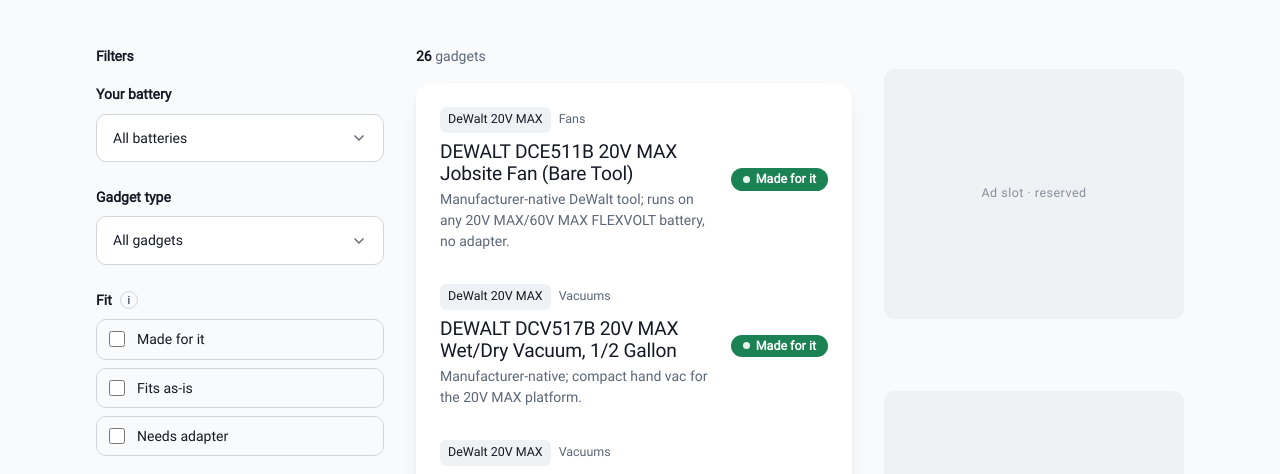
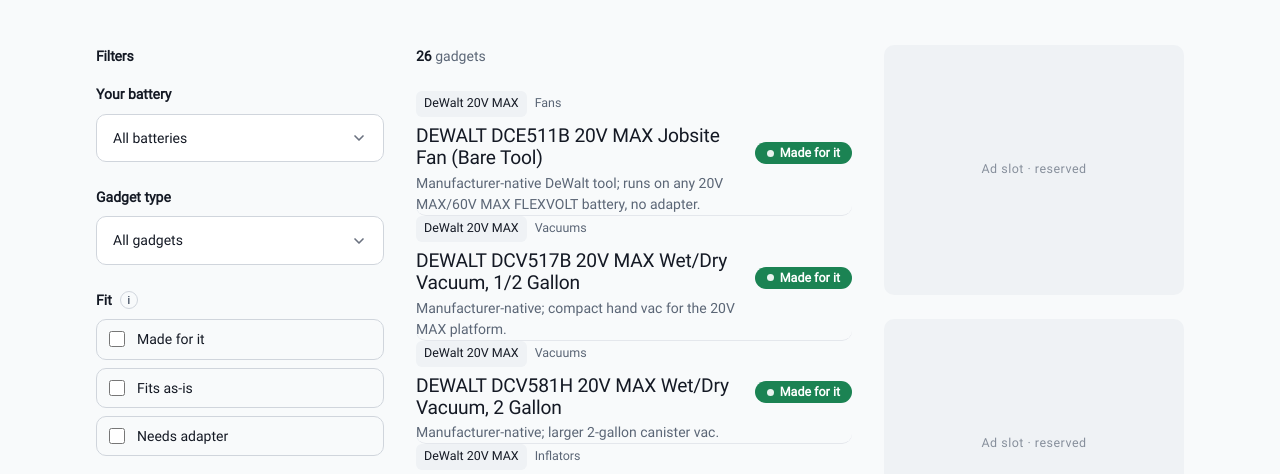
Before and after one commit to kvs26/runs-on-your-battery-finder, an Astro site: page / in a window 1280 px wide. Shown: the part 242-716 px from the top of the page. Built offline with nearby package versions, Linux system fonts and the light colour scheme; Astro itself is replaced by a stand-in of ours; a web font is replaced by a local one.

Commit message:
Align ad rail and flatten results list
- Drop redundant top margin on ad-rail slots (was offsetting the rail)
- Remove the results-list card boundary; render results as a borderless
  list with row dividers, matching the flat filter styling

```diff
--- a/src/styles/base.css
+++ b/src/styles/base.css
@@ -193,6 +193,9 @@ code, kbd { font-family: var(--font-mono); font-size: 0.9em; }
 .ad-rail { display: none; }
 @media (min-width: 1160px) {
   .ad-rail { display: grid; gap: var(--space-6); position: sticky; top: 84px; align-content: start; }
+  /* Rail spacing comes from the grid gap; drop the slot's own margin so the
+     first ad's top edge lines up with the results header (shared top line). */
+  .ad-rail .ad-slot { margin: 0; }
 }
 .rail-title {
   font-size: var(--text-sm); font-weight: var(--weight-semibold);
@@ -278,17 +281,19 @@ fieldset.field { border: 0; margin: 0 0 var(--space-6); padding: 0; }
  * LAYOUT MODE A — results-list (dir 08/01). Default for spec/tool niches.
  * ========================================================================== */
 .results--list #result-list {
-  background: var(--color-surface);
-  border-radius: var(--radius-lg);
-  box-shadow: var(--shadow);
-  padding: var(--space-2);
+  background: transparent;
+  border-radius: 0;
+  box-shadow: none;
+  padding: 0;
 }
 .results--list .result {
   display: grid; grid-template-columns: 1fr auto; align-items: center; gap: var(--space-4);
-  padding: var(--space-4) var(--space-4);
+  padding: var(--space-5) var(--space-2);
+  border-bottom: 1px solid var(--color-border);
   border-radius: var(--radius);
   transition: background-color 0.12s ease;
 }
+.results--list .result:first-child { padding-top: var(--space-2); }
 .results--list .result[hidden] { display: none; }
 .results--list a.result { text-decoration: none; color: inherit; }
 .results--list .result:hover { background: var(--color-surface-2); }
```
